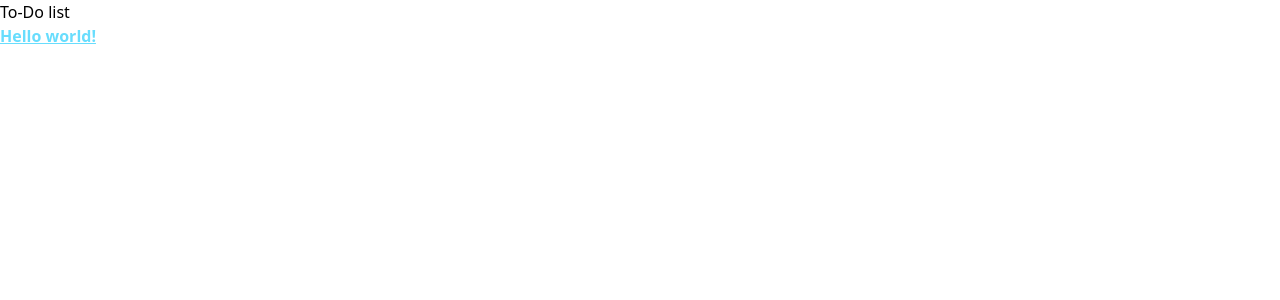
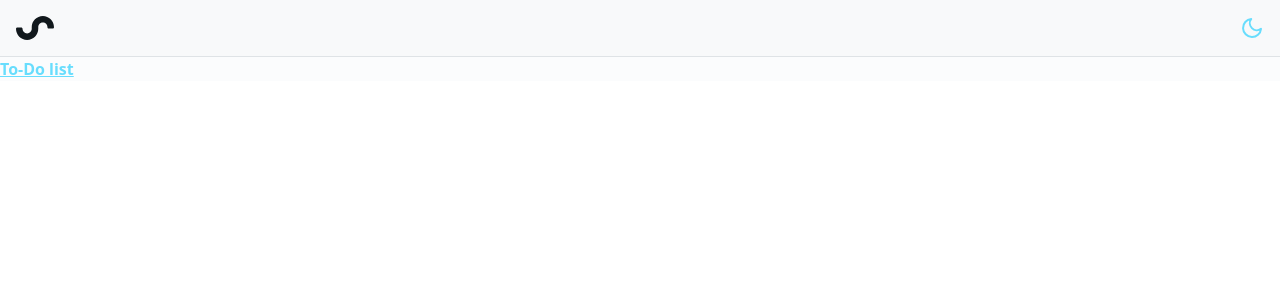
Before and after one commit to hayden-93/todo-list-app, a React (Vite) app: page / in a window 1280 px wide. Shown: the top 300 px of the page. Built offline with nearby package versions, Linux system fonts and the light colour scheme; the HTML template or start-up script is replaced by a standard one; a web font is replaced by a local one.

Commit message:
feat: App shell - Installed react-feather dependency - Added logo.svg to public directory - Updated index.html to set the body as id root - Created Layout component and used in App

```diff
--- a/index.html
+++ b/index.html
@@ -12,8 +12,7 @@
     <meta name="viewport" content="width=device-width, initial-scale=1.0" />
     <title>Vite App</title>
   </head>
-  <body>
-    <div id="root"></div>
+  <body id="root">
     <script type="module" src="/src/index.tsx"></script>
   </body>
 </html>
--- a/package.json
+++ b/package.json
@@ -8,7 +8,8 @@
   },
   "dependencies": {
     "react": "^17.0.2",
-    "react-dom": "^17.0.2"
+    "react-dom": "^17.0.2",
+    "react-feather": "^2.0.9"
   },
   "devDependencies": {
     "@tailwindcss/aspect-ratio": "^0.4.0",
--- a/src/App.tsx
+++ b/src/App.tsx
@@ -1,13 +1,24 @@
+import { Moon } from "react-feather";
+
 import "./index.css";
+
+const Layout = (props) => {
+  return (
+    <>
+      <header className="flex justify-between p-4 border-b border-neutral-6 bg-neutral-2">
+        <img src="/logo.svg" alt="to-do app logo" className="h-6 w-auto" />
+        <Moon className="text-sky-9" />
+      </header>
+      <main className="bg-neutral-1">{props.children}</main>
+    </>
+  );
+};
 
 function App() {
   return (
-    <>
-      <div>
-        <h1>To-Do list</h1>
-        <h1 className="text-3xl font-bold underline text-sky-9 font-body">Hello world!</h1>
-      </div>
-    </>
+    <Layout>
+      <h1 className="text-3xl font-bold underline text-sky-9 font-body">To-Do list</h1>
+    </Layout>
   );
 }
 
```
Also changed, not shown: public/logo.svg (added), 1 other file (tests, documents, lock files or other folders).
